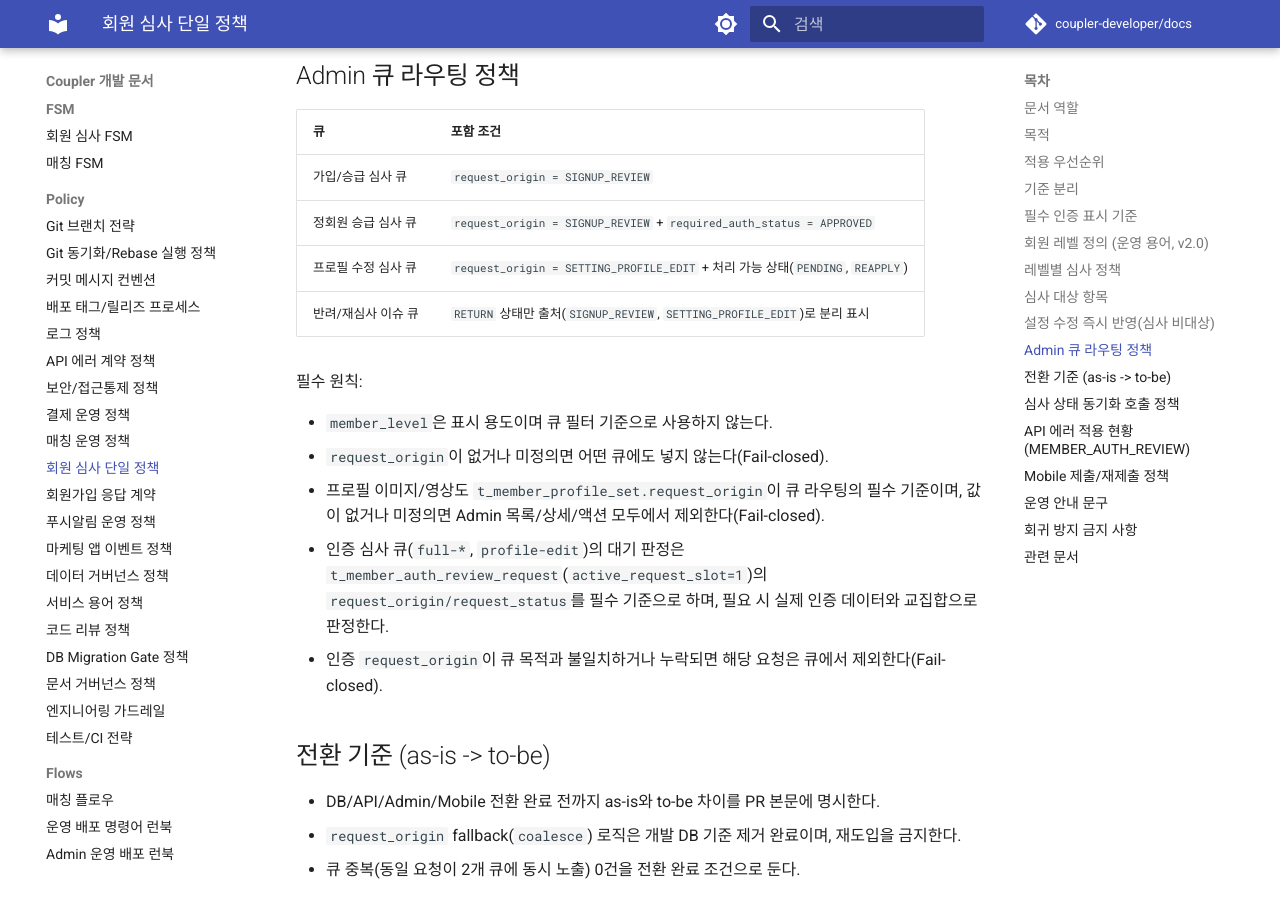
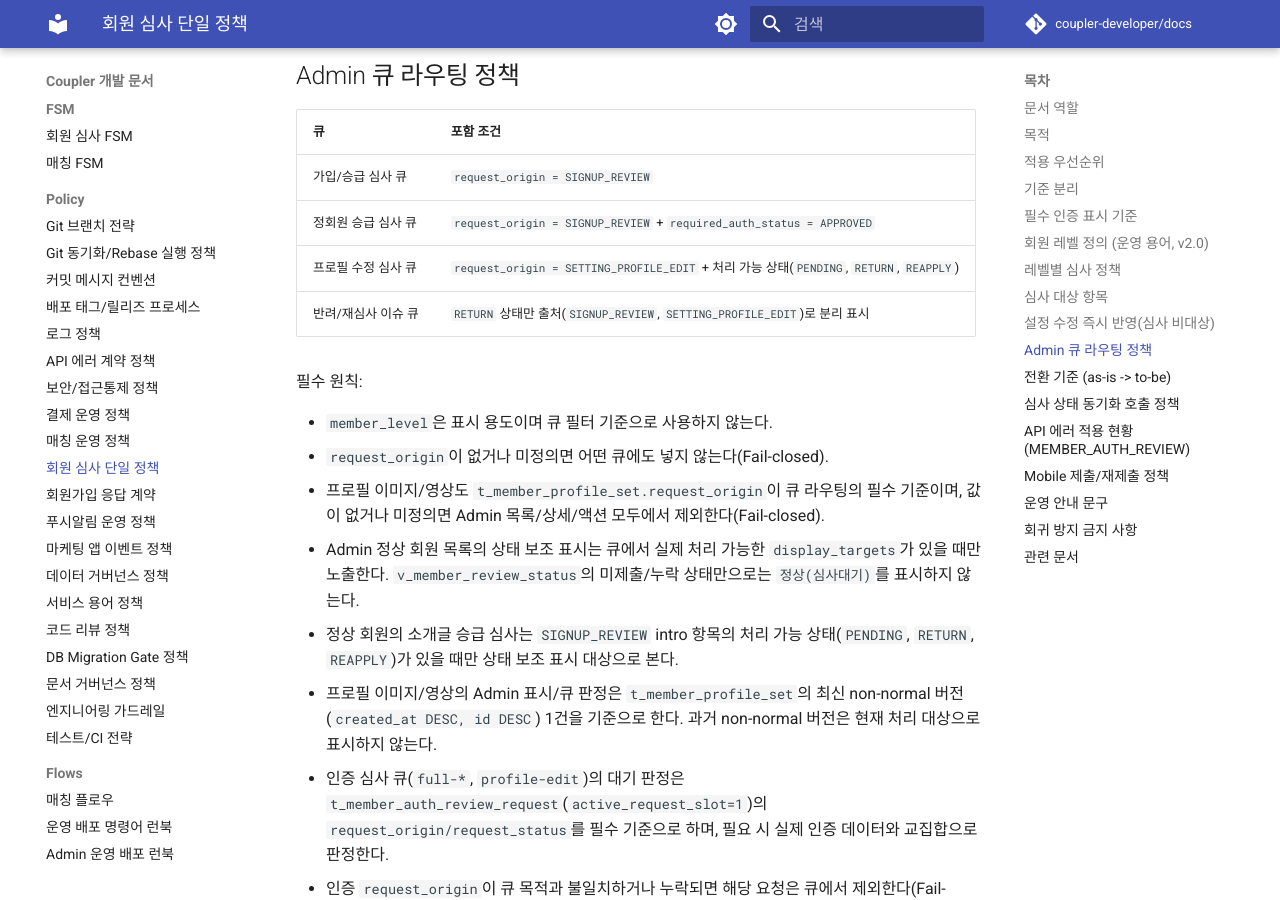
Before and after one commit to coupler-developer/docs, an MkDocs documentation site: the page built from content/policy/member-review-policy.md, in a window 1280 px wide and 900 px high, scrolled down 4064 px. Built offline with MkDocs 1.6.1 and Material for MkDocs 9.7.7, drawn with Linux system fonts in a browser that asks for light colours; comment, search, counter and statistics services are not loaded.

Commit message:
docs: 회원 심사 표시 정책 동기화

```diff
--- a/content/policy/member-review-policy.md
+++ b/content/policy/member-review-policy.md
@@ -106,7 +106,7 @@
 | ------------------- | ------------------------------------------------------------------------------ |
 | 가입/승급 심사 큐   | `request_origin = SIGNUP_REVIEW`                                               |
 | 정회원 승급 심사 큐 | `request_origin = SIGNUP_REVIEW` + `required_auth_status = APPROVED`           |
-| 프로필 수정 심사 큐 | `request_origin = SETTING_PROFILE_EDIT` + 처리 가능 상태(`PENDING`, `REAPPLY`) |
+| 프로필 수정 심사 큐 | `request_origin = SETTING_PROFILE_EDIT` + 처리 가능 상태(`PENDING`, `RETURN`, `REAPPLY`) |
 | 반려/재심사 이슈 큐 | `RETURN` 상태만 출처(`SIGNUP_REVIEW`, `SETTING_PROFILE_EDIT`)로 분리 표시      |
 
 필수 원칙:
@@ -114,6 +114,9 @@
 - `member_level`은 표시 용도이며 큐 필터 기준으로 사용하지 않는다.
 - `request_origin`이 없거나 미정의면 어떤 큐에도 넣지 않는다(Fail-closed).
 - 프로필 이미지/영상도 `t_member_profile_set.request_origin`이 큐 라우팅의 필수 기준이며, 값이 없거나 미정의면 Admin 목록/상세/액션 모두에서 제외한다(Fail-closed).
+- Admin 정상 회원 목록의 상태 보조 표시는 큐에서 실제 처리 가능한 `display_targets`가 있을 때만 노출한다. `v_member_review_status`의 미제출/누락 상태만으로는 `정상(심사대기)`를 표시하지 않는다.
+- 정상 회원의 소개글 승급 심사는 `SIGNUP_REVIEW` intro 항목의 처리 가능 상태(`PENDING`, `RETURN`, `REAPPLY`)가 있을 때만 상태 보조 표시 대상으로 본다.
+- 프로필 이미지/영상의 Admin 표시/큐 판정은 `t_member_profile_set`의 최신 non-normal 버전(`created_at DESC, id DESC`) 1건을 기준으로 한다. 과거 non-normal 버전은 현재 처리 대상으로 표시하지 않는다.
 - 인증 심사 큐(`full-*`, `profile-edit`)의 대기 판정은 `t_member_auth_review_request`(`active_request_slot=1`)의 `request_origin/request_status`를 필수 기준으로 하며, 필요 시 실제 인증 데이터와 교집합으로 판정한다.
 - 인증 `request_origin`이 큐 목적과 불일치하거나 누락되면 해당 요청은 큐에서 제외한다(Fail-closed).
 
```
